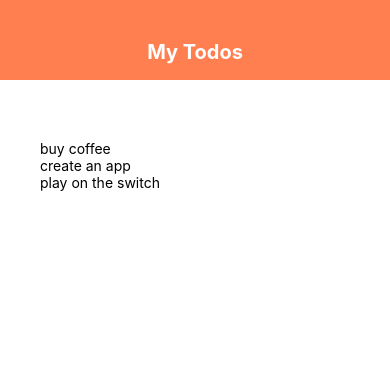
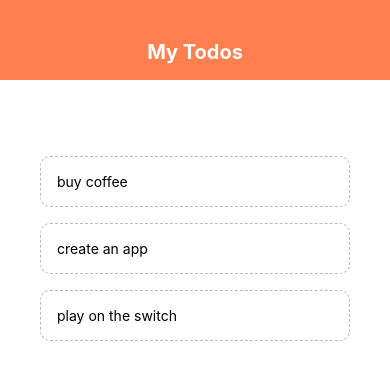
Before and after one commit to szittyu/first_mobile_app, a React Native app: screen / in a window 390 px wide. Shown: the top 380 px of the page. Built offline with nearby package versions, Linux system fonts and the light colour scheme.

Commit message:
todoitem component made with handler function

```diff
--- a/App.js
+++ b/App.js
@@ -1,6 +1,7 @@
 import React, { useState } from 'react';
 import { StyleSheet, Text, View, FlatList } from 'react-native';
 import Header from './components/header';
+import TodoItem from './components/todoItem';
 
 export default function App() {
   const [todos, setTodos] = useState([
@@ -8,6 +9,12 @@
     { text: 'create an app', key: '2' },
     { text: 'play on the switch', key: '3' },
   ])
+
+  const pressHandler = (key) => {
+    setTodos((prevTodos) => {
+      return prevTodos.filter(todo => todo.key != key);
+    })
+  }
   return (
     <View style={styles.container}>
       <Header />
@@ -17,7 +24,10 @@
           <FlatList
             data={todos}
             renderItem={({ item }) => (
-              <Text>{item.text}</Text>
+              <TodoItem
+                item={item}
+                pressHandler={pressHandler}
+              />
             )}
           />
 
--- /dev/null
+++ b/components/todoItem.js
@@ -0,0 +1,24 @@
+import React from 'react';
+import { StyleSheet, Text, TouchableOpacity } from 'react-native';
+
+export default function TodoItem({ item, pressHandler }) {
+
+    return (
+        <TouchableOpacity onPress={() => pressHandler(item.key)}>
+            <Text style={styles.item}>
+                {item.text}
+            </Text>
+        </TouchableOpacity>
+    )
+}
+
+const styles = StyleSheet.create({
+    item: {
+        padding: 16,
+        marginTop: 16,
+        borderColor: '#bbb',
+        borderWidth: 1,
+        borderStyle: 'dashed',
+        borderRadius: 10
+    }
+})
```
